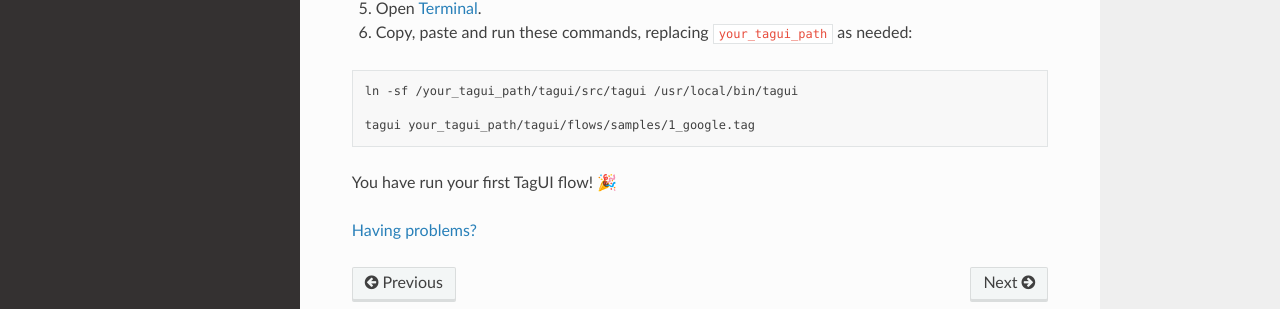
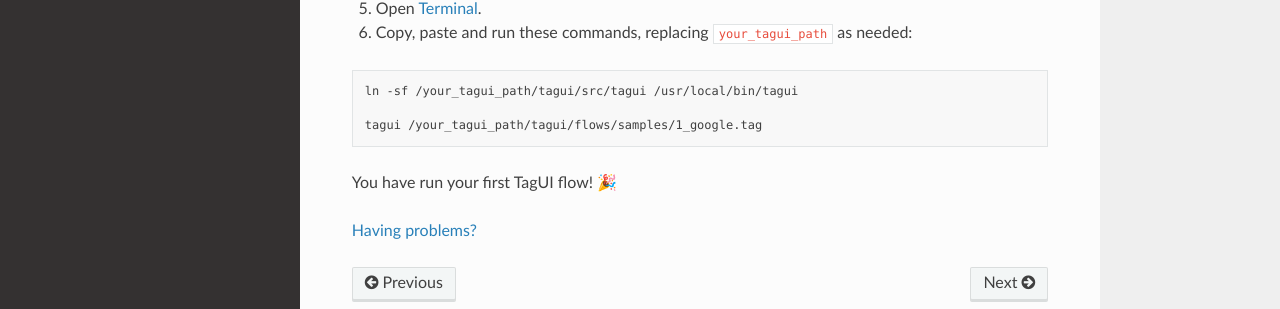
Before and after one commit to aisingapore/TagUI, a Sphinx documentation site: the page built from docs/setup.rst, in a window 1280 px wide and 1169 px high. Shown: the part 737-1046 px from the top of the window. Built offline with Sphinx 7.4.7 and the Read the Docs theme 2.0.0, drawn with Linux system fonts in a browser that asks for light colours.

Commit message:
docs - typo in installation section for macOS/Linux

```diff
--- a/docs/setup.rst
+++ b/docs/setup.rst
@@ -44,7 +44,7 @@
 
     ln -sf /your_tagui_path/tagui/src/tagui /usr/local/bin/tagui
 
-    tagui your_tagui_path/tagui/flows/samples/1_google.tag
+    tagui /your_tagui_path/tagui/flows/samples/1_google.tag
 
 You have run your first TagUI flow! 🎉
 
```
